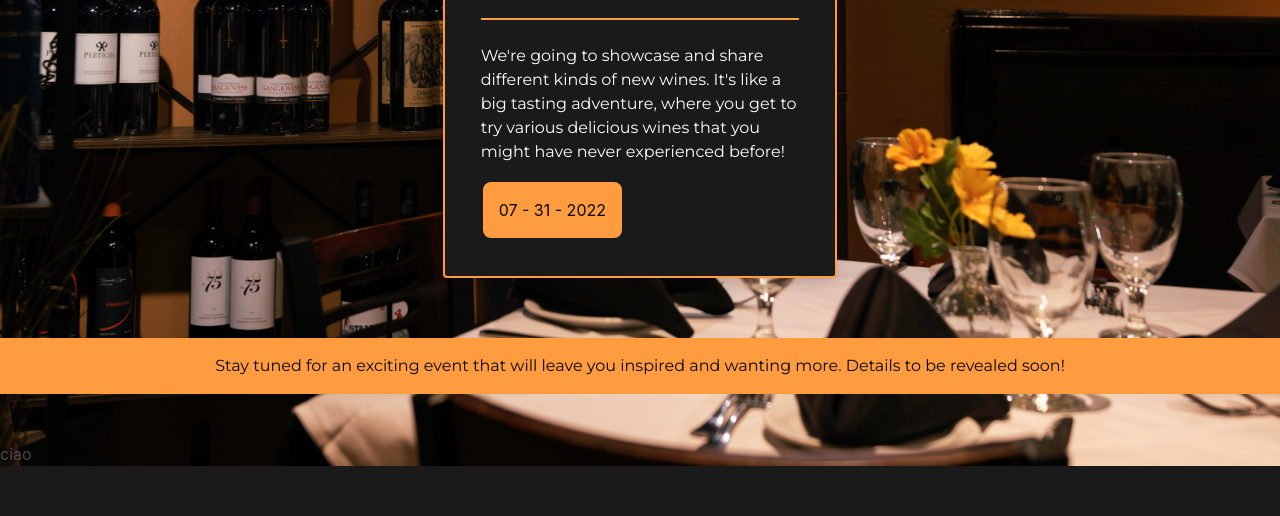
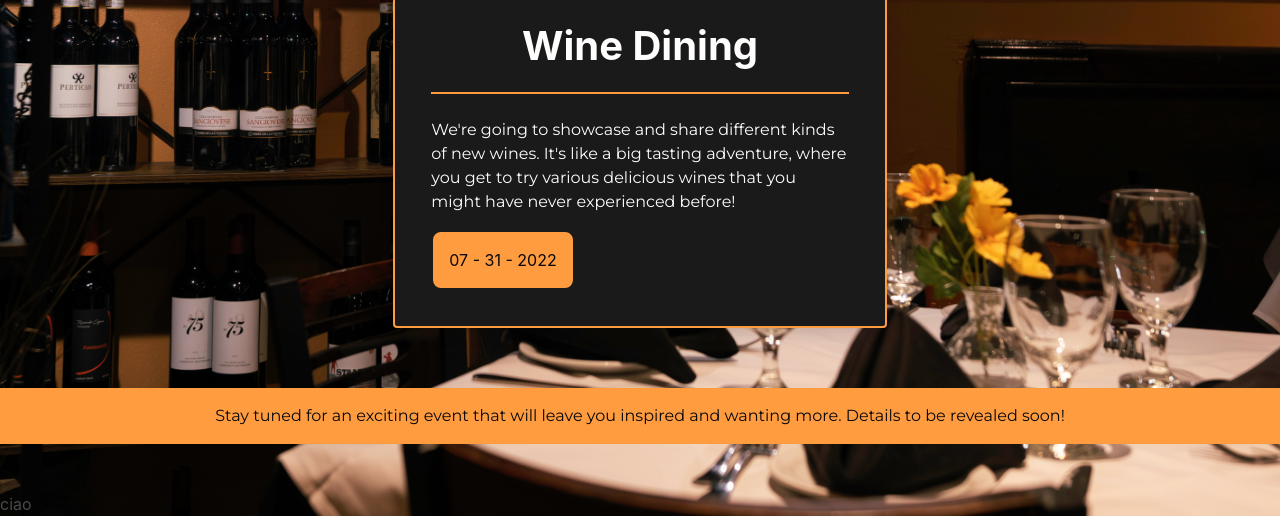
Before and after one commit to PietroVidoni/Maestrale-Restaurant, a PHP site: page /events.html in a window 1280 px wide. Shown: the part 838-1354 px from the top of the page. Before the commit the page ends 1304 px from the top, so only its background shows below. Run offline with PHP 8.4, Linux system fonts and the light colour scheme; some libraries are stand-ins or nearby versions.

Commit message:
Fixed some issues

```diff
--- a/assets/css/events.css
+++ b/assets/css/events.css
@@ -9,6 +9,8 @@
 #event-section .card {
     background-color: var(--main-1-color);
     border: 2px solid var(--highlight-color);
+
+    max-width: 600px;
 
     transition: all 250ms;
 }
--- a/events.html
+++ b/events.html
@@ -24,8 +24,8 @@
                     networking gatherings, our Events page is your go-to source for everything worth celebrating!
                 </p>
             </div>
-            <div class="columns is-centered is-multiline mx-6">
-                <div class="column is-8-tablet is-4-widescreen is-5-fullhd card my-6 mx-3">
+            <div class="columns is-centered is-multiline is-flex is-align-items-center mx-6">
+                <div class="column is-5-desktop is-12-touch card my-6 mx-3">
                     <div class="card-image">
                         <figure class="image is-4by3">
                             <img src="https://bulma.io/images/placeholders/1280x960.png" alt="Placeholder image">
--- a/index.html
+++ b/index.html
@@ -194,7 +194,6 @@
                         </div>
                     </div>
                 </div>
-                <div class="column is-4-desktop is-hidden-touch"></div>
                 <div class="column is-4-desktop is-full-touch is-flex is-justify-content-center">
                     <div class="blur image-wrapper">
                         <img src="assets/images/food/food-4.jpg" class="image">
@@ -208,7 +207,6 @@
                         </div>
                     </div>
                 </div>
-                <div class="column is-4-desktop is-hidden-touch"></div>
             </div>
             <div class="is-flex is-justify-content-center menu-link">
                 <p class="m-5 p-5">To see our menu <a href="menu.html">click here</a></p>
```
Also changed, not shown: assets/css/newsletter.css (+7 -5 lines).
